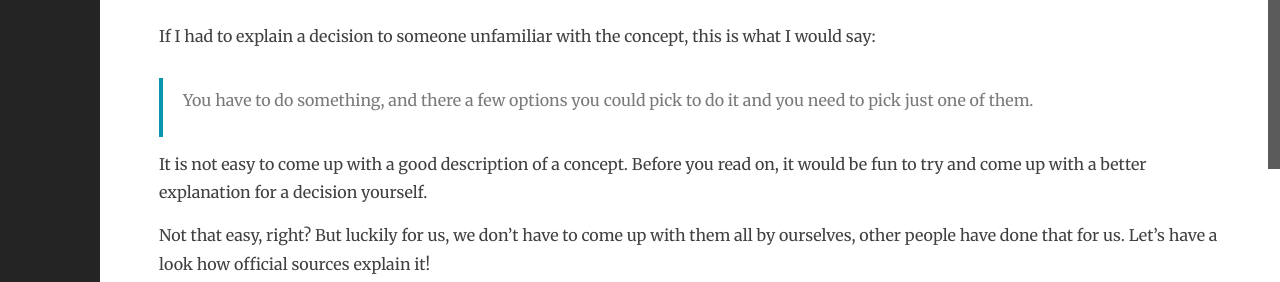
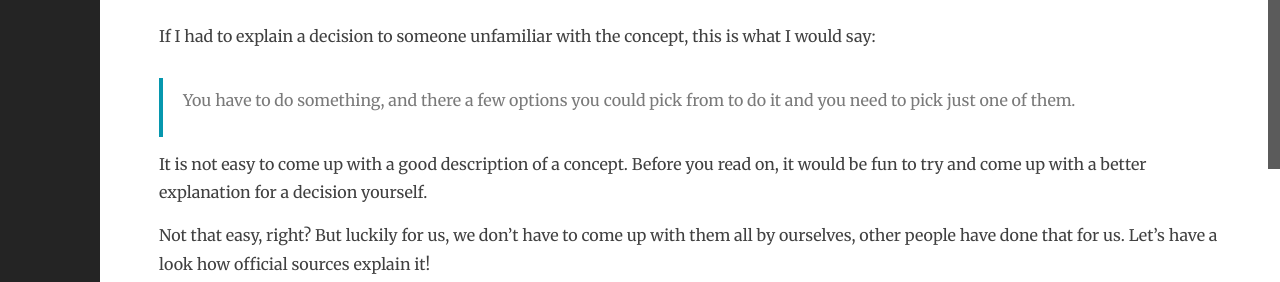
Before and after one commit to selketjah/selketjah.github.io, a Jekyll site: the page built from _posts/2019-10-17-what-is-a-decision.md, in a window 1280 px wide and 900 px high, scrolled down 482 px. Shown: the part 170-452 px from the top of the window. Built offline with Jekyll 4.4.1, drawn with Linux system fonts in a browser that asks for light colours; comment, search, counter and statistics services are not loaded.

Commit message:
fix spelling issues

```diff
--- a/_posts/2019-10-17-what-is-a-decision.md
+++ b/_posts/2019-10-17-what-is-a-decision.md
@@ -21,7 +21,7 @@ Let's start by trying to answer a very basic question: what exactly is a decisio
 
 If I had to explain a decision to someone unfamiliar with the concept, this is what I would say:
 
-> You have to do something, and there a few options you could pick to do it and you need to pick just one of them.
+> You have to do something, and there a few options you could pick from to do it and you need to pick just one of them.
 
 It is not easy to come up with a good description of a concept. Before you read on, it would be fun to try and come up with a better explanation for a decision yourself.
 
```
